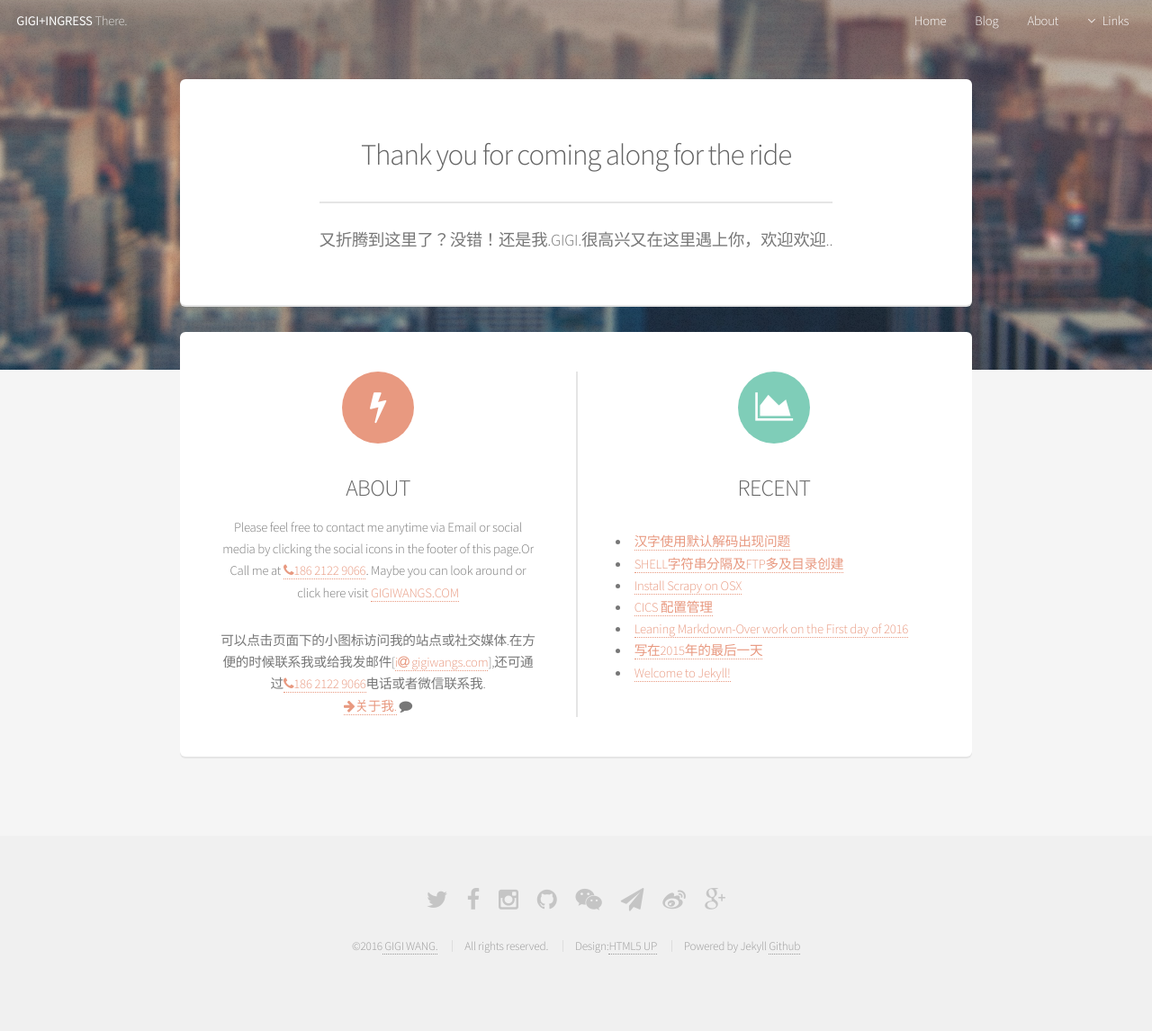
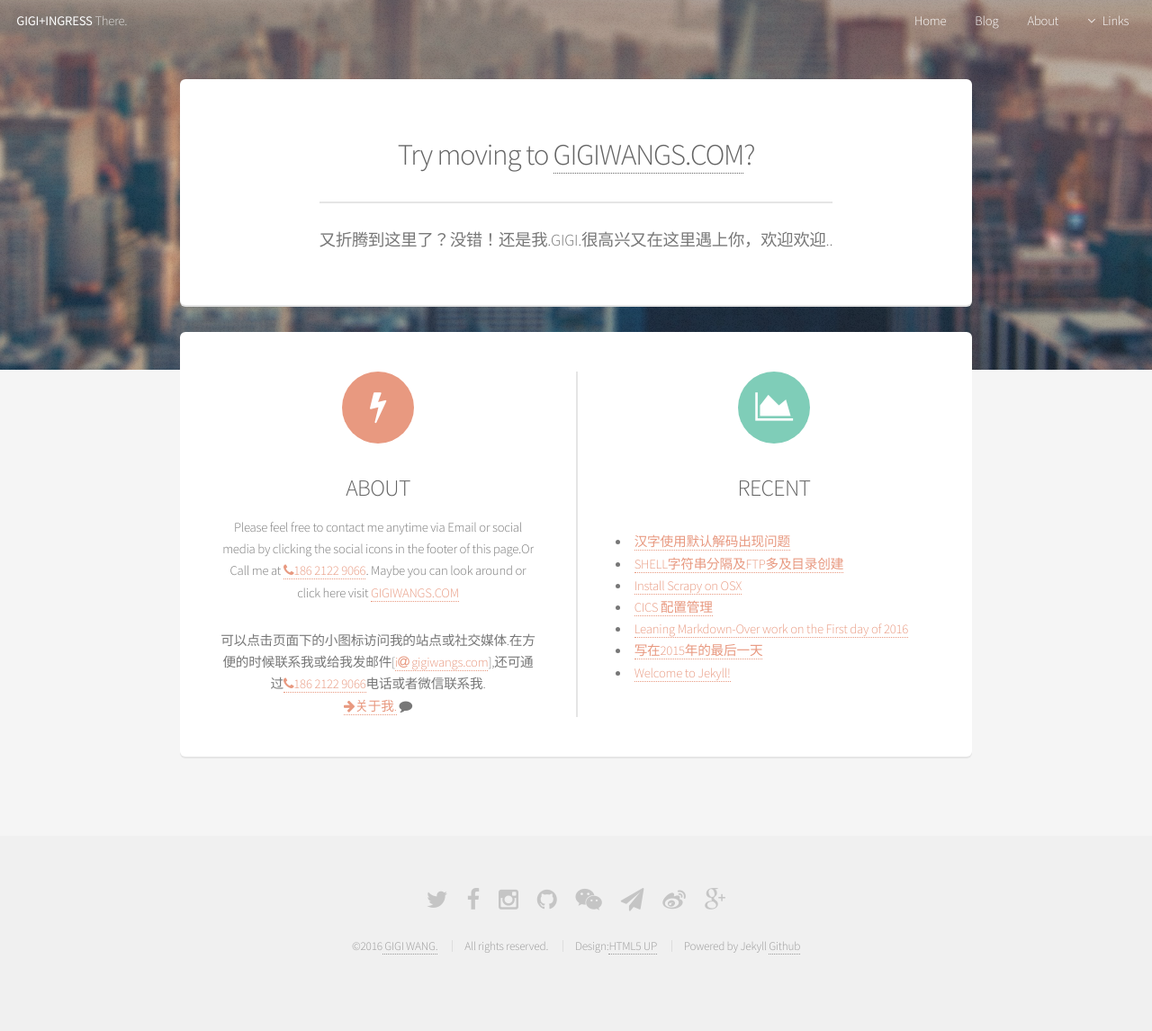
Before and after one commit to iocoo/iocoo.github.io, a Jekyll site: the page built from index.html, in a window 1280 px wide. Shown: the whole page at 90% size. Built offline with Jekyll 4.4.1, drawn with Linux system fonts in a browser that asks for light colours; the list of posts is cut into pages by our own code; comment, search, counter and statistics services are not loaded.

Commit message:
index changes

```diff
--- a/index.html
+++ b/index.html
@@ -4,7 +4,7 @@ layout: default
 ---
 <section class="box special">
 	<header class="major">
-		<h2>Thank you for coming along for the ride
+		<h2>Try moving to <a target="_blank" href="http://www.gigiwangs.com"> GIGIWANGS.COM</a>?
 		<br /></h2>
 		<p>又折腾到这里了？没错！还是我.GIGI.很高兴又在这里遇上你，欢迎欢迎..</p>
 	</header>
```
